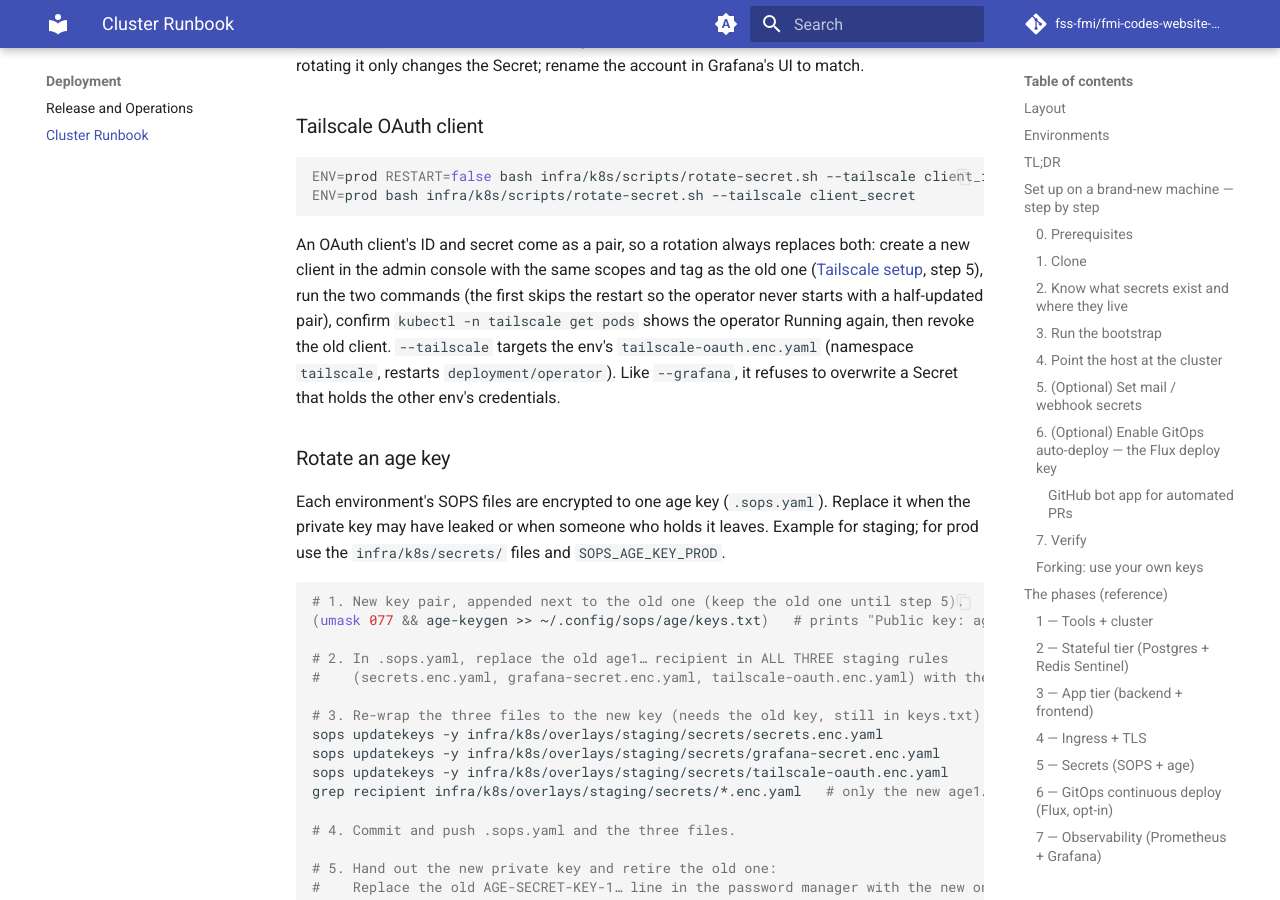
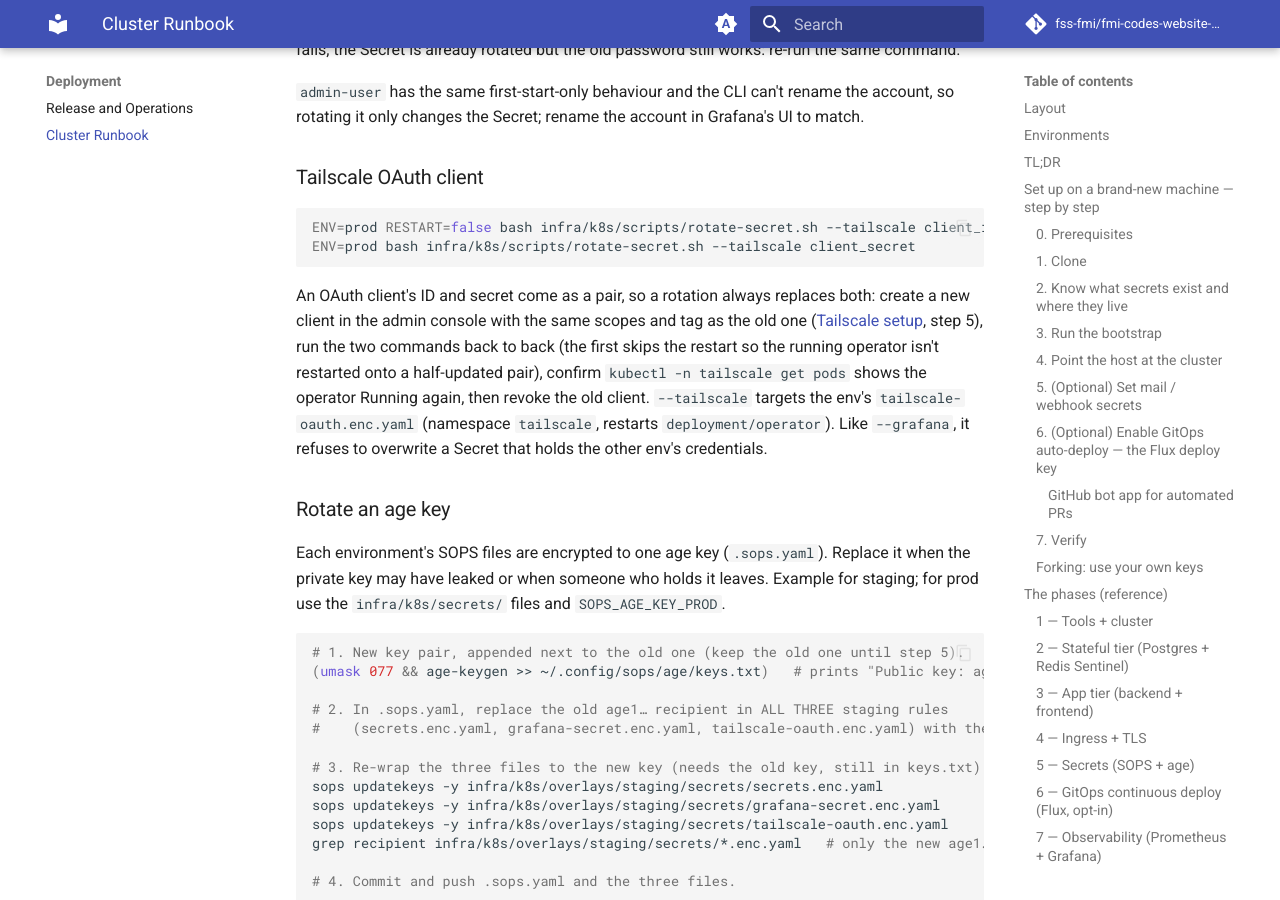
Before and after one commit to fss-fmi/fmi-codes-website-2026, an MkDocs documentation site: the page built from docs/runbook.md, in a window 1280 px wide and 900 px high, scrolled down 20095 px. Built offline with MkDocs 1.6.1 and Material for MkDocs 9.7.7, drawn with Linux system fonts in a browser that asks for light colours; comment, search, counter and statistics services are not loaded; some of the changed text lies outside the part shown.

Commit message:
fix: never apply a half-filled Tailscale OAuth pair; store staging client
rotate-secret.sh --tailscale changes one key per run. On first setup the
operator-oauth Secret does not exist yet and the operator pod is waiting
for it, so applying it after only client_id was set let the pod start
with an empty client_secret and crash-loop until the second run.
RESTART=false did not help: the pod starts as soon as the Secret appears.

While either half is still empty the script now only stores the value in
the SOPS file and names the key to set next; the run that completes the
pair applies and restarts. Rotating a complete pair is unchanged. The
first-setup commands in the runbook and in deploy-observability.sh's hint
no longer need RESTART=false.

Also commits the staging tailscale-oauth.enc.yaml with the staging
cluster's OAuth client (encrypted to the staging age key).

Co-Authored-By: Claude Opus 5.5 <noreply@anthropic.com>

````diff
--- a/docs/runbook.md
+++ b/docs/runbook.md
@@ -592,11 +592,13 @@ two steps touch the repo.
    prompts are hidden; the values never touch argv, history or a temp file:
 
    ```bash
-   ENV=prod RESTART=false bash infra/k8s/scripts/rotate-secret.sh --tailscale client_id
+   ENV=prod bash infra/k8s/scripts/rotate-secret.sh --tailscale client_id
    ENV=prod bash infra/k8s/scripts/rotate-secret.sh --tailscale client_secret
    ```
 
-   Commit `infra/k8s/secrets/tailscale-oauth.enc.yaml` (staging:
+   While one half is still empty the script only stores the value and says which key to set
+   next; the second command applies the complete pair, so the operator never starts with half
+   of it. Commit `infra/k8s/secrets/tailscale-oauth.enc.yaml` (staging:
    `overlays/staging/secrets/tailscale-oauth.enc.yaml`).
 
 7. **Verify.** `kubectl -n tailscale get pods` shows the operator Running, the admin console's
@@ -818,8 +820,9 @@ ENV=prod bash infra/k8s/scripts/rotate-secret.sh --tailscale client_secret
 
 An OAuth client's ID and secret come as a pair, so a rotation always replaces both: create a
 new client in the admin console with the same scopes and tag as the old one
-([Tailscale setup](#tailscale-setup-once-per-tailnet), step 5), run the two commands (the first
-skips the restart so the operator never starts with a half-updated pair), confirm
+([Tailscale setup](#tailscale-setup-once-per-tailnet), step 5), run the two commands back to back
+(the first skips the restart so the running operator isn't restarted onto a half-updated
+pair), confirm
 `kubectl -n tailscale get pods` shows the operator Running again, then revoke the old client.
 `--tailscale` targets the env's `tailscale-oauth.enc.yaml` (namespace `tailscale`, restarts
 `deployment/operator`). Like `--grafana`, it refuses to overwrite a Secret that holds the other
````
Also changed, not shown: 3 other files.
